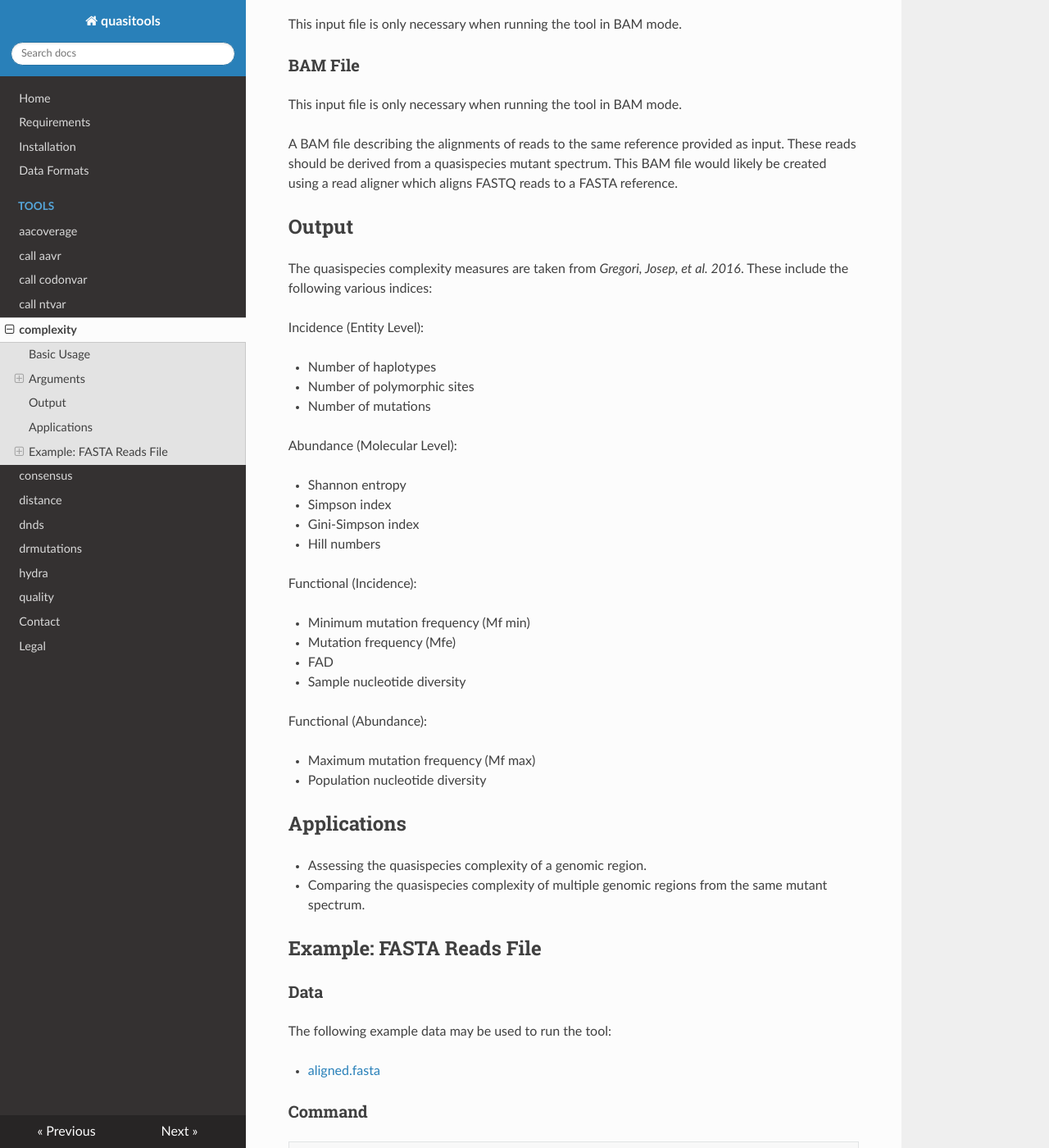
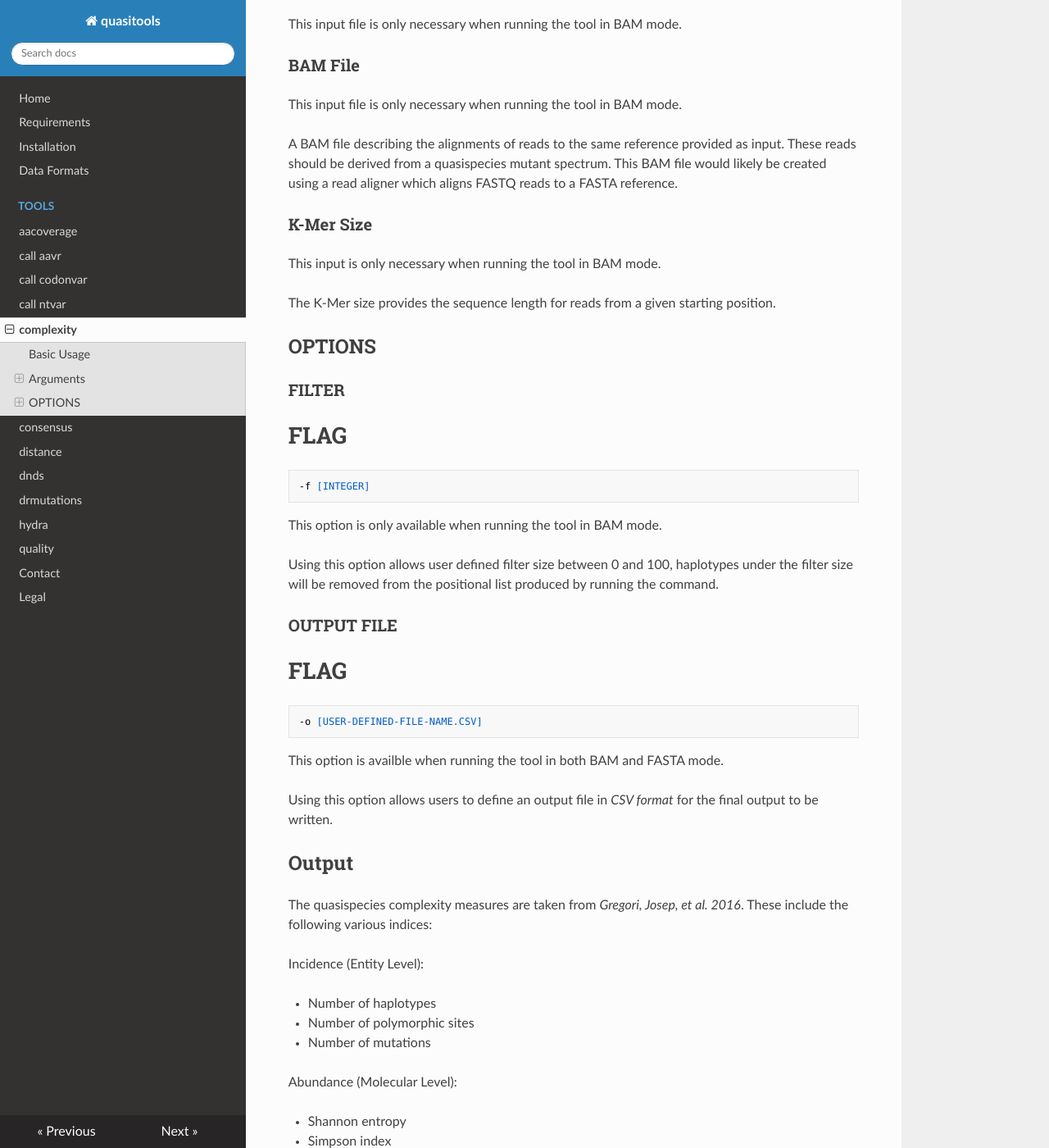
Before and after one commit to phac-nml/quasitools, an MkDocs documentation site: the page built from docs/complexity.md, in a window 1280 px wide and 1400 px high, scrolled down 754 px. Shown: the whole window at 82% size. Built offline with MkDocs 1.6.1, drawn with Linux system fonts in a browser that asks for light colours; nearby versions of some CDN libraries; some of the changed text lies outside the part shown.

Commit message:
Update complexity.md

````diff
--- a/docs/complexity.md
+++ b/docs/complexity.md
@@ -13,7 +13,7 @@
 BAM Input:
 
 ```bash
-quasitools complexity bam [OPTIONS] <FASTA REFERENCE FILE> <BAM FILE>
+quasitools complexity bam <FASTA REFERENCE FILE> <BAM FILE> <K-MER SIZE> [OPTIONS]
 ```
 
 ## Arguments
@@ -33,6 +33,38 @@
 This input file is only necessary when running the tool in BAM mode.
 
 A BAM file describing the alignments of reads to the same reference provided as input. These reads should be derived from a quasispecies mutant spectrum. This BAM file would likely be created using a read aligner which aligns FASTQ reads to a FASTA reference.
+
+### K-Mer Size
+
+This input is only necessary when running the tool in BAM mode.
+
+The K-Mer size provides the sequence length for reads from a given starting position.
+
+
+## OPTIONS
+
+### FILTER
+
+# FLAG
+```
+-f [INTEGER]
+```
+
+This option is only available when running the tool in BAM mode.
+
+Using this option allows user defined filter size between 0 and 100, haplotypes under the filter size  will be removed from the positional list produced by running the command.
+
+### OUTPUT FILE
+
+# FLAG
+```
+-o [USER-DEFINED-FILE-NAME.CSV]
+```
+
+This option is availble when running the tool in both BAM and FASTA mode.
+
+Using this option allows users to define an output file in *CSV format* for the final output to be written.
+
 
 ## Output
 
````
